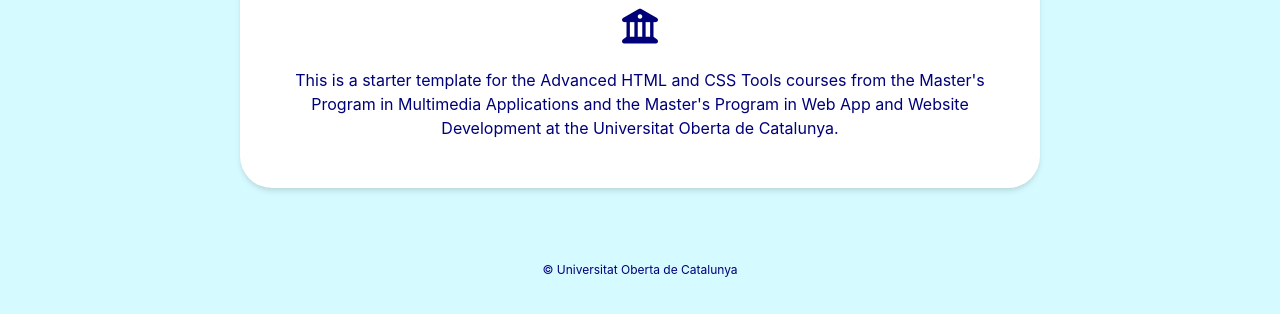
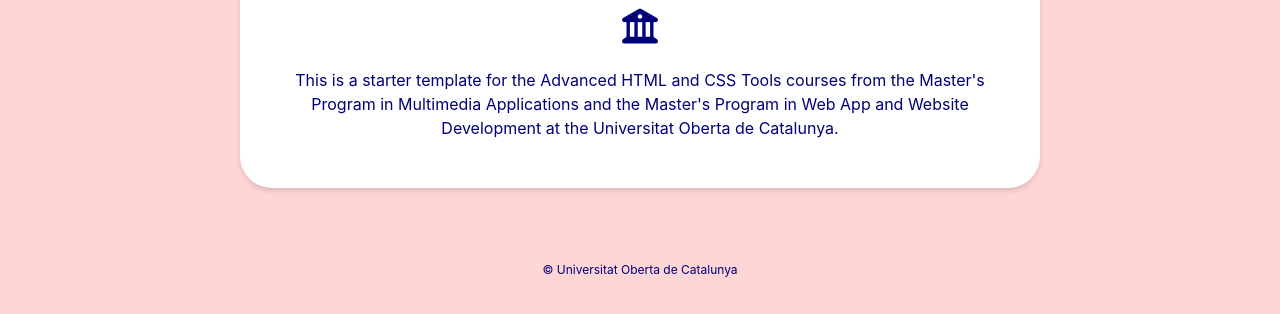
Before and after one commit to RobertUoc/uocboilerplate, a website built with Parcel: page src/index.html in a window 1280 px wide. Shown: the part 486-800 px from the top of the page. Built offline with nearby package versions, Linux system fonts and the light colour scheme.

Commit message:
canvi color

```diff
--- a/src/assets/styles/_variables.scss
+++ b/src/assets/styles/_variables.scss
@@ -6,7 +6,7 @@
 $font-family-serif: "Georgia", "Times New Roman", serif;
 
 $uoc-corporate: #000078;
-$uoc-masterbrand: #73edff;
+$uoc-masterbrand: #ff7373;
 $uoc-bg: color.scale($uoc-masterbrand, $lightness: 70%);
 
 $mqMinWidth: 420px;
```
Also changed, not shown: 1 other file.
